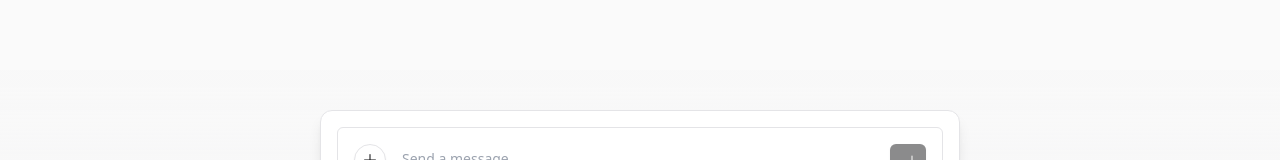
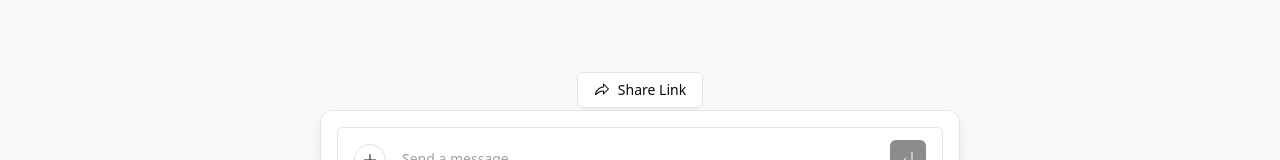
Before and after one commit to ryanyogan/jarvis, a Next.js app: page / in a window 1280 px wide. Shown: the part 558-718 px from the top of the page. Built offline with nearby package versions, Linux system fonts and the light colour scheme; no server answers; sample sign-in values are in the browser's storage.

Commit message:
share button (non func wip) and better margin on enter button

```diff
--- a/src/components/chat/chat-panel.tsx
+++ b/src/components/chat/chat-panel.tsx
@@ -1,9 +1,11 @@
+"use client";
+
 import { UseChatHelpers } from "ai/react";
 import { PromptForm } from "../forms/prompt-form";
 import { ButtonScrollToBottom } from "../shared/button-scroll-to-bottom";
 import { FooterText } from "../shared/footer";
 import { Button } from "../ui/button";
-import { IconRefresh, IconStop } from "../ui/icons";
+import { IconRefresh, IconShare, IconStop } from "../ui/icons";
 
 export interface ChatPanelProps
   extends Pick<
@@ -33,7 +35,7 @@ export default function ChatPanel({
     <div className="fixed inset-x-0 bottom-0 bg-gradient-to-b from-muted/10 from-10% to-muted/30 to-50%">
       <ButtonScrollToBottom />
       <div className="mx-auto sm:max-w-2xl sm:px-4">
-        <div className="flex h-10 items-center justify-center">
+        <div className="flex h-10 space-x-1 items-center justify-center">
           {isLoading ? (
             <Button
               variant="outline"
@@ -51,10 +53,18 @@ export default function ChatPanel({
                 className="bg-background"
               >
                 <IconRefresh className="mr-2" />
-                Regenerate response
+                Regenerate
               </Button>
             )
           )}
+          <Button
+            variant="outline"
+            onClick={() => {}}
+            className="bg-background"
+          >
+            <IconShare className="mr-2" />
+            Share Link
+          </Button>
         </div>
 
         <div className="space-y-4 border-t bg-background px-4 py-2 shadow-lg sm:rounded-t-xl sm:border md:py-4">
--- a/src/components/forms/prompt-form.tsx
+++ b/src/components/forms/prompt-form.tsx
@@ -78,7 +78,7 @@ export function PromptForm({
           spellCheck={false}
           className="min-h-[60px] w-full resize-none bg-transparent px-4 py-[1.3rem] focus-within:outline-none sm:text-sm"
         />
-        <div className="absolute right-0 top-4 sm:right-4">
+        <div className="absolute right-0 top-4 sm:top-3 sm:right-4">
           <Tooltip>
             <TooltipTrigger asChild>
               <Button
```
